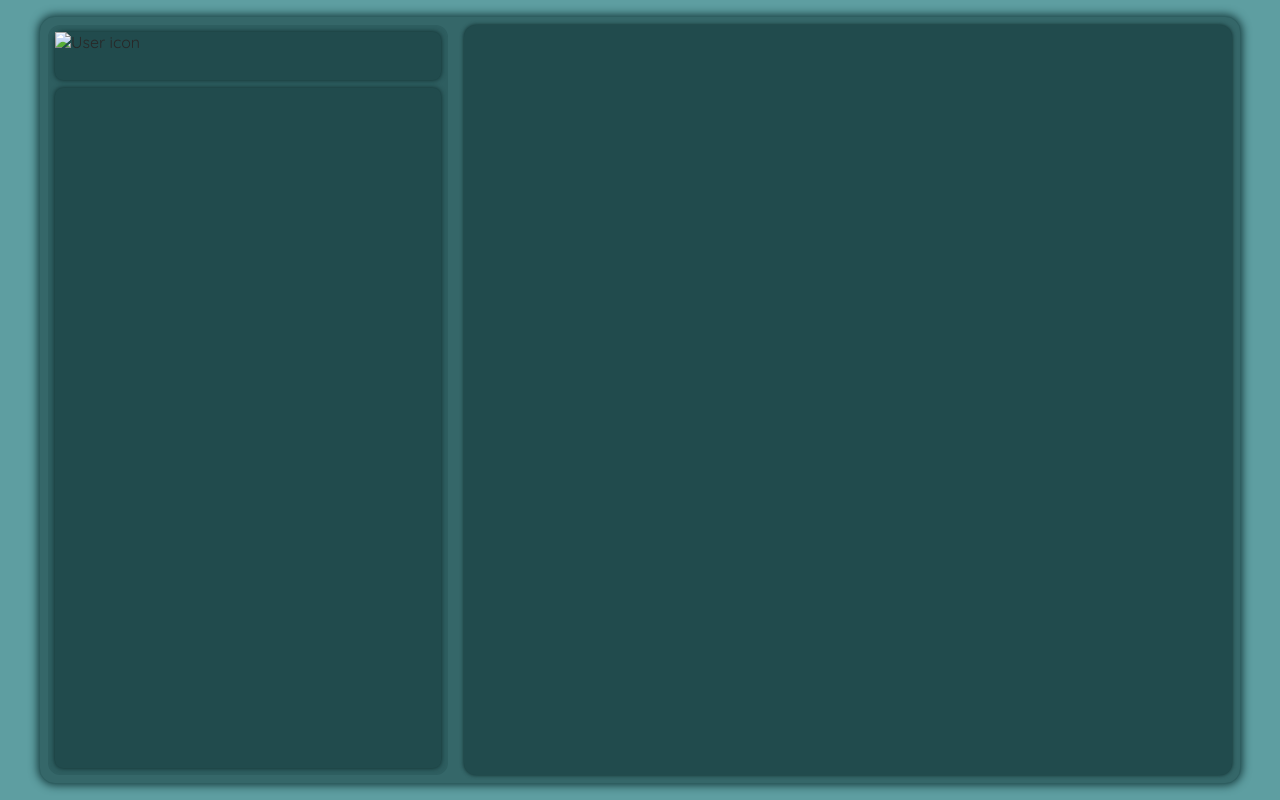
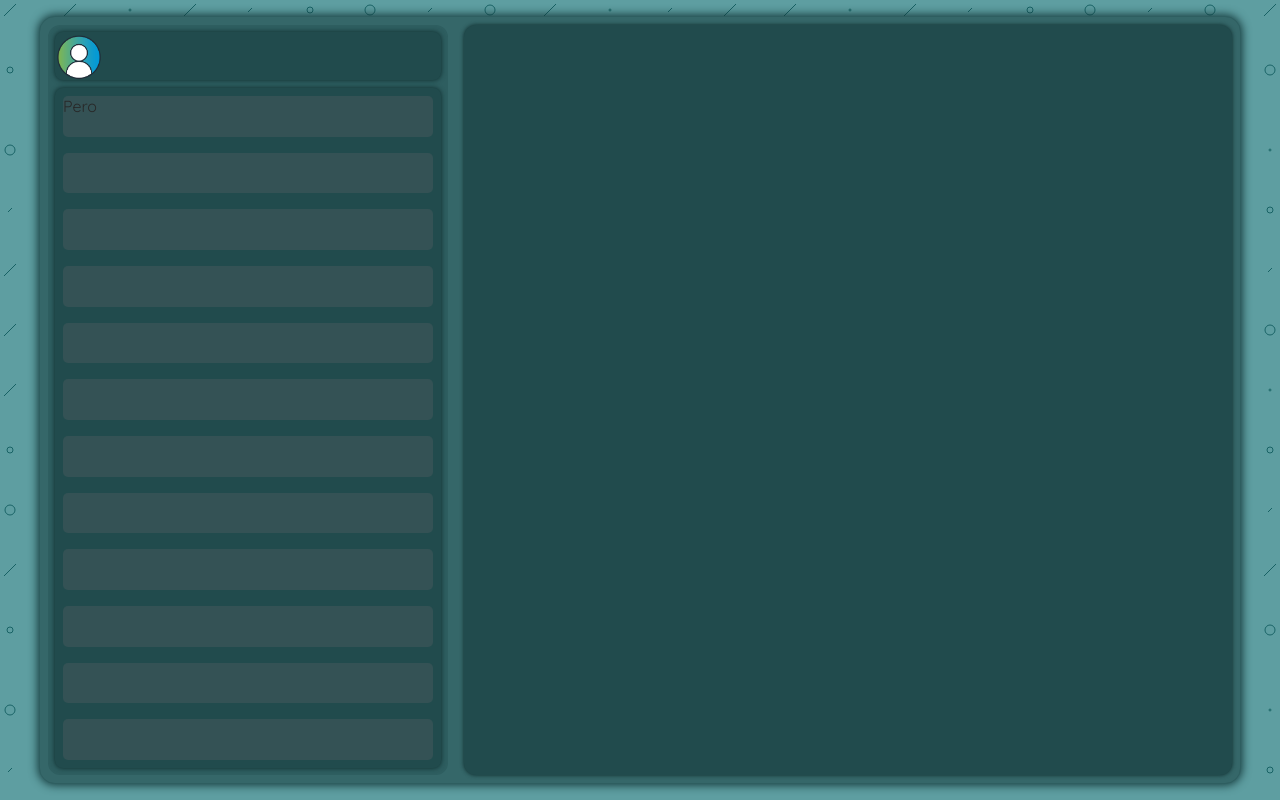
Before and after one commit to mgtr95/ChatApp, a plain HTML site: page TestPage/index.html in a window 1280 px wide. Drawn offline with Linux system fonts and the light colour scheme.

Commit message:
Add files via upload

```diff
--- a/TestPage/Styles/style.css
+++ b/TestPage/Styles/style.css
@@ -15,7 +15,7 @@ body {
     justify-content: center;
     padding: 1em;
     box-sizing: border-box;
-    background-image: url('./Sprinkle.svg');
+    background-image: url('../Images/Sprinkle.svg');
     background-attachment: fixed;
     background-position: center;
 }
@@ -46,6 +46,7 @@ body {
 }
 
 .top-bar {
+    display: flex;
     background-color: rgb(33, 75, 77);
     width: 98%;
     margin: .25em;
@@ -54,7 +55,19 @@ body {
     box-shadow: 0px 0px 5px 0px rgb(12, 40, 41);
 }
 
+.user-img {
+    display: flex;
+    box-sizing: border-box;
+    width: 50px;
+}
+
+/* .top-bar img {
+    width: 25;
+} */
+
 .lower-bar {
+    display: flex;
+    flex-direction: column;
     background-color: rgb(33, 75, 77);
     width: 98%;
     margin: .25em;
@@ -62,6 +75,13 @@ body {
     height: 500px;
     flex-grow: 2;
     box-shadow: 0px 0px 5px 0px rgb(12, 40, 41);
+}
+
+.chat-items {
+    height: 10%;
+    background-color: rgba(65, 88, 90, .6);
+    border-radius: 5px;
+    margin: .5em;
 }
 
 .message-box {
--- a/TestPage/index.html
+++ b/TestPage/index.html
@@ -14,9 +14,26 @@
         <div class="content-container">
             <div class="side-bar">
                 <div class="top-bar">
-                    <img src="" alt="User icon">
+                    <div class="user-img">
+                        <img src="./Images/user-01.png" alt="User icon">
+                    </div>
                 </div>
-                <div class="lower-bar"></div>
+                <div class="lower-bar">
+                    <div class="chat-items">
+                        <span>Pero</span>
+                    </div>
+                    <div class="chat-items"></div>
+                    <div class="chat-items"></div>
+                    <div class="chat-items"></div>
+                    <div class="chat-items"></div>
+                    <div class="chat-items"></div>
+                    <div class="chat-items"></div>
+                    <div class="chat-items"></div>
+                    <div class="chat-items"></div>
+                    <div class="chat-items"></div>
+                    <div class="chat-items"></div>
+                    <div class="chat-items"></div>
+                </div>
             </div>
             <div class="message-box"></div>
         </div>
```
